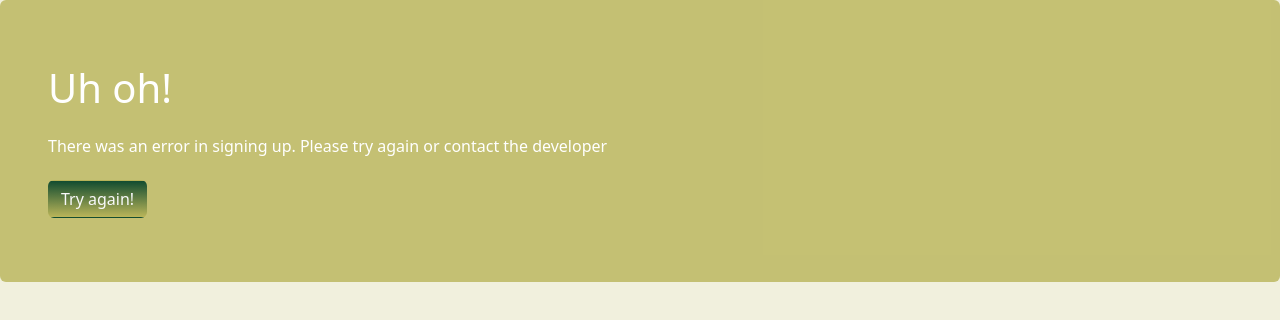
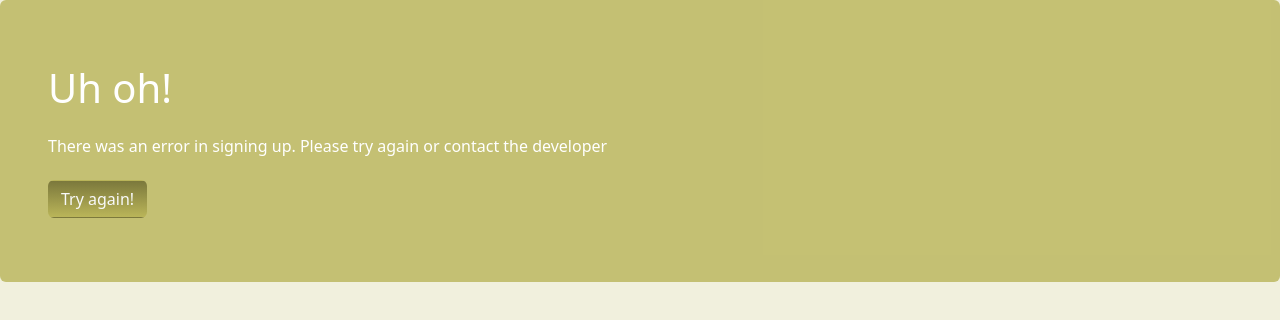
Before and after one commit to mrunmayee2906/Newsletter-Signup, a website: page failure.html in a window 1280 px wide. Drawn offline with nearby package versions, Linux system fonts and the light colour scheme.

Commit message:
changed styles2.css button color

```diff
--- a/public/css/styles2.css
+++ b/public/css/styles2.css
@@ -9,8 +9,7 @@ body {
 .btn-color {
     /* background-color: #bab559; */
     /* #124c30 */
-    /* background-image: linear-gradient(#7b783c, #bab559); */
-    background-image: linear-gradient(#124c30, #bab559);
+    background-image: linear-gradient(#7b783c, #bab559);
 }
 
 .btn-color:hover {
```
